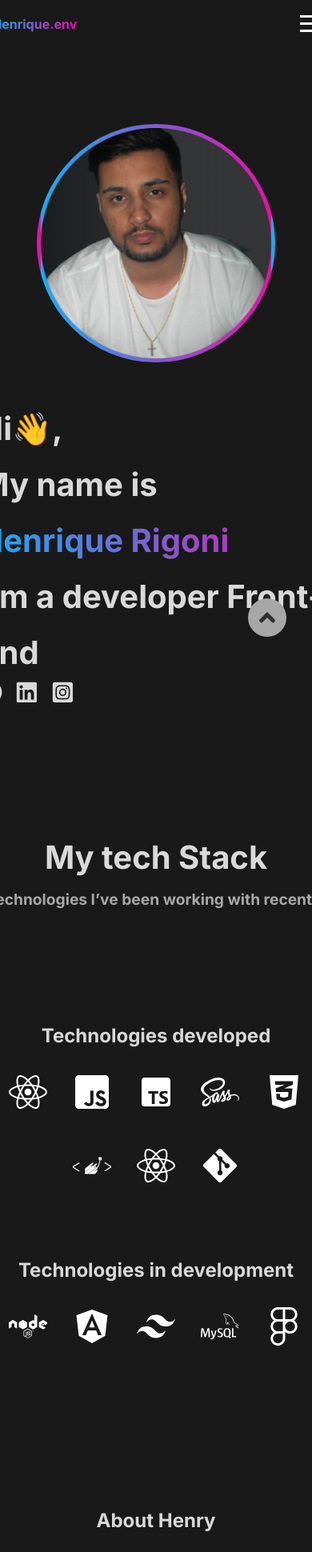
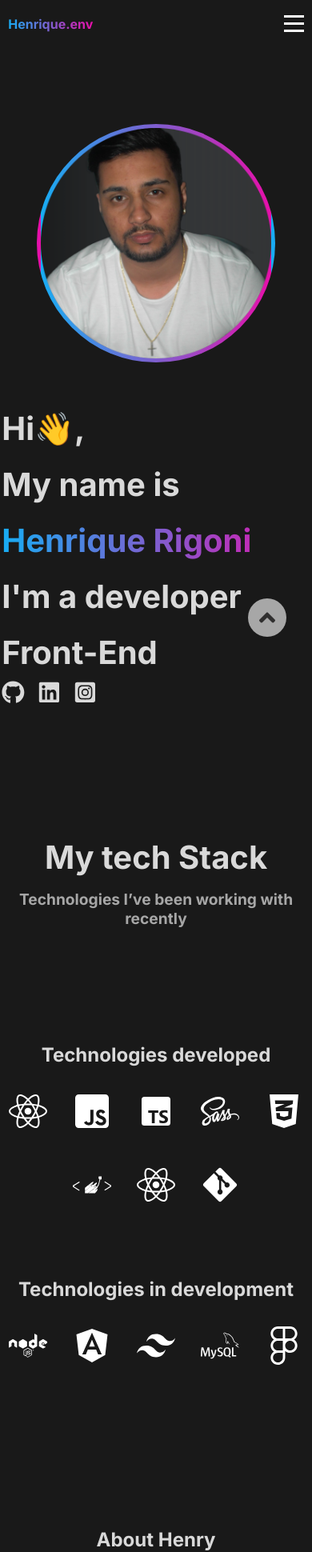
Before and after one commit to henriquestg/portifolio, a Next.js app: page / in a window 390 px wide. Shown: the top 1940 px of the page at 80% size. Built offline with nearby package versions, Linux system fonts and the light colour scheme.

Commit message:
refac: att responsive

```diff
--- a/src/app/page.scss
+++ b/src/app/page.scss
@@ -125,6 +125,8 @@ main {
 
       .footer {
         padding: 0rem 3rem;
+        margin-left: 2rem;
+        margin-right: 2rem;
       }
 
       .text-color {
@@ -137,3 +139,8 @@ main {
     }
   }
 }
+@media (max-width: 490px) {
+	.footer-links {
+		padding-right: 0.5rem;
+	}
+}
--- a/src/components/AboutMe/styles.scss
+++ b/src/components/AboutMe/styles.scss
@@ -55,5 +55,10 @@
     }
     }
   }
-
 }
+@media (max-width: 490px) {
+	.about-container {
+		margin-left: 3rem;
+    margin-right: 3rem;
+	}
+}
--- a/src/components/MyTech/styles.scss
+++ b/src/components/MyTech/styles.scss
@@ -86,3 +86,10 @@
     }
   }
 }
+
+@media (max-width: 490px) {
+	.tech-container {
+		margin-left: 3rem;
+    margin-right: 3rem;
+	}
+}
--- a/src/components/NavBar/styles.scss
+++ b/src/components/NavBar/styles.scss
@@ -84,3 +84,10 @@
     display: flex;
   }
 }
+
+@media (max-width: 490px) {
+	.menu {
+		margin-left: 3.5rem;
+		margin-right: 3.5rem;
+	}
+}
--- a/src/components/Profile/styles.scss
+++ b/src/components/Profile/styles.scss
@@ -91,3 +91,12 @@
     }
   }
 }
+
+@media (max-width: 490px) {
+
+  .profile {
+    margin-left: 4rem;
+    margin-right: 4rem;
+  }
+
+}
```
